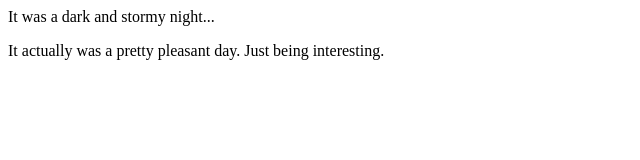
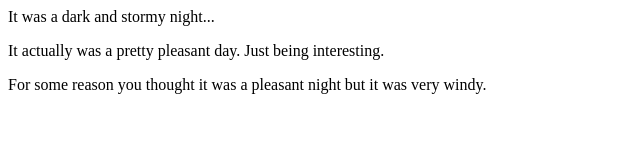
Before and after one commit to shiquann/fireside-story, a plain HTML site: page index.html in a window 1280 px wide. Shown: the whole page, without its empty margins (0-640 px from the left). Drawn offline with Linux system fonts and the light colour scheme.

Commit message:
third push

```diff
--- a/index.html
+++ b/index.html
@@ -2,6 +2,7 @@
   <body>
     <p>It was a dark and stormy night...</p>
     <P>It actually was a pretty pleasant day. Just being interesting.</P>
+    <p>For some reason you thought it was a pleasant night but it was very windy.</p>
 
   </body>
 </html>
```
